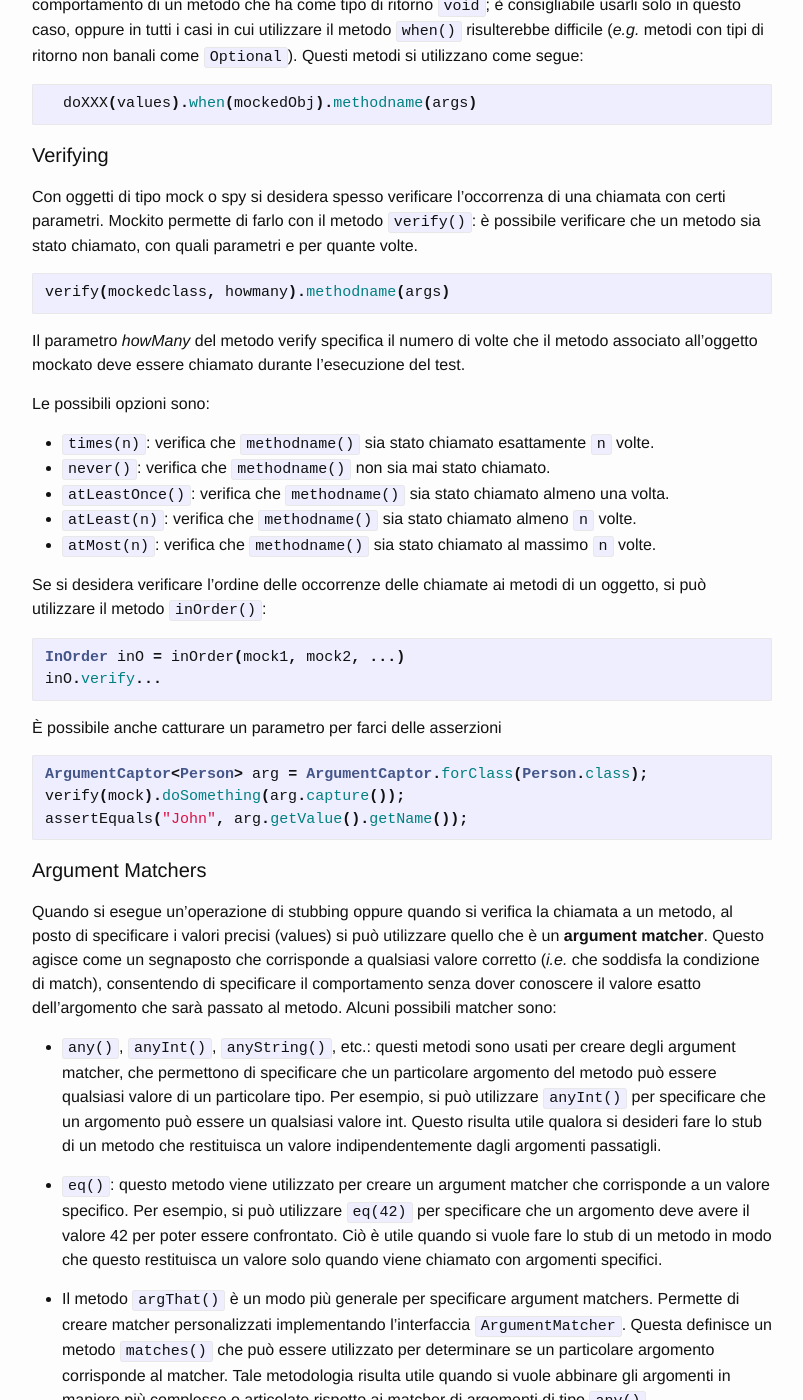
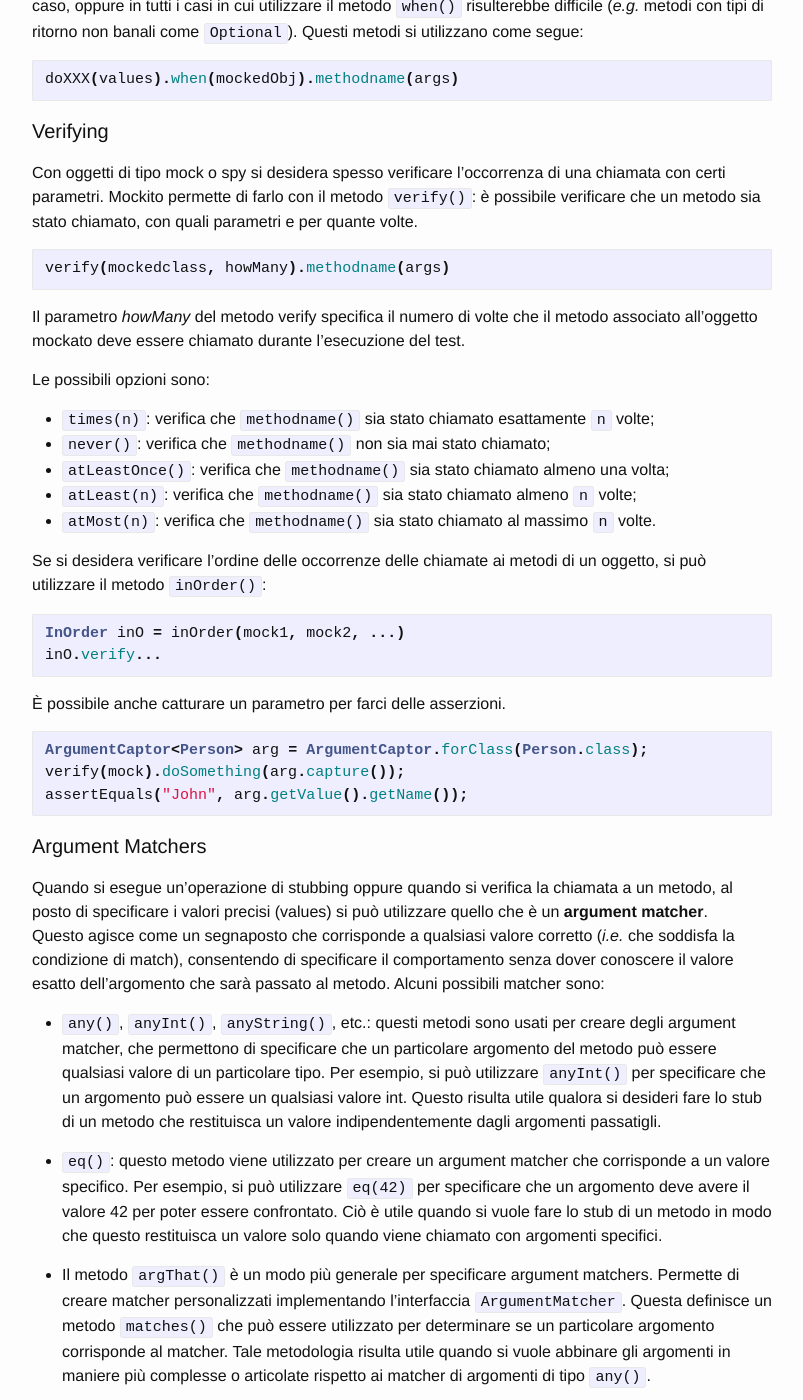
Before and after one commit to MarcoBuster/sweng, a Jekyll site: the page built from _posts/2022-11-07-mocking.md, in a window 1280 px wide and 1400 px high, scrolled down 8016 px. Shown: the whole window, without its empty margins (238-1041 px from the left). Built offline with Jekyll 4.4.1, drawn with Linux system fonts in a browser that asks for light colours; the table of contents is made by our own code; some of the changed text lies outside the part shown.

Commit message:
Minor fixes

````diff
--- a/_posts/2022-11-07-mocking.md
+++ b/_posts/2022-11-07-mocking.md
@@ -418,8 +418,8 @@
         res = SUT.somma(spy);
 
         assertThat(set).isEqualTo(14);
-        //assert che getValue è stata chiamata 3 volte
-        //prima una volta con parametro 0 e poi...
+        // assert che getValue è stata chiamata 3 volte
+        // prima una volta con parametro 0 e poi...
         }
 ```
 
@@ -455,7 +455,7 @@
 
 {% responsive_image path: 'assets/10_fake-object.png' %}
 
-Un **fake object** è un oggetto reale che implementa a tutti gli effetti le funzionalità del DOC, ma per farlo impiega una qualche "scorciatoia" in una maniera che non risulterebbe applicabile ad un contesto di produzione _e.g_ database in memoria invece di un database reale, soluzioni inefficienti, parti di codice open source utilizzabili solo in fase di testing.
+Un **fake object** è un oggetto reale che implementa a tutti gli effetti le funzionalità del DOC, ma per farlo impiega una qualche "scorciatoia" in una maniera che non risulterebbe applicabile ad un contesto di produzione _e.g._ database in memoria invece di un database reale, soluzioni inefficienti, parti di codice open source utilizzabili solo in fase di testing.
 
 ### Riepilogo
 La tabella sottostante fornisce un riepilogo di ciò che rappresenta ciascuna variante dei Test Double.
@@ -563,24 +563,24 @@
 Tuttavia, a differenza del metodo `when()`, questi possono essere usati anche per specificare il comportamento di un metodo che ha come tipo di ritorno `void`; è consigliabile usarli solo in questo caso, oppure in tutti i casi in cui utilizzare il metodo `when()` risulterebbe difficile (_e.g._ metodi con tipi di ritorno non banali come `Optional`).
 Questi metodi si utilizzano come segue:
   ```java
-  doXXX(values).when(mockedObj).methodname(args)
-  ```
+doXXX(values).when(mockedObj).methodname(args)
+```
 
 #### Verifying
 
 Con oggetti di tipo mock o spy si desidera spesso verificare l'occorrenza di una chiamata con certi parametri.
 Mockito permette di farlo con il metodo `verify()`: è possibile verificare che un metodo sia stato chiamato, con quali parametri e per quante volte.
 ```java
-verify(mockedclass, howmany).methodname(args)
+verify(mockedclass, howMany).methodname(args)
 ```
 Il parametro _howMany_ del metodo verify specifica il numero di volte che il metodo associato all'oggetto mockato deve essere chiamato durante l'esecuzione del test.
 
 Le possibili opzioni sono:
 
--   `times(n)`: verifica che `methodname()` sia stato chiamato esattamente `n` volte.
--   `never()`: verifica che `methodname()` non sia mai stato chiamato.
--   `atLeastOnce()`: verifica che `methodname()` sia stato chiamato almeno una volta.
--   `atLeast(n)`: verifica che `methodname()` sia stato chiamato almeno `n` volte.
+-   `times(n)`: verifica che `methodname()` sia stato chiamato esattamente `n` volte;
+-   `never()`: verifica che `methodname()` non sia mai stato chiamato;
+-   `atLeastOnce()`: verifica che `methodname()` sia stato chiamato almeno una volta;
+-   `atLeast(n)`: verifica che `methodname()` sia stato chiamato almeno `n` volte;
 -   `atMost(n)`: verifica che `methodname()` sia stato chiamato al massimo `n` volte.
 
 Se si desidera verificare l'ordine delle occorrenze delle chiamate ai metodi di un oggetto, si può utilizzare il metodo `inOrder()`:
@@ -589,7 +589,7 @@
 inO.verify...
 ```
 
-È possibile anche catturare un parametro per farci delle asserzioni
+È possibile anche catturare un parametro per farci delle asserzioni.
 ```java
 ArgumentCaptor<Person> arg = ArgumentCaptor.forClass(Person.class);
 verify(mock).doSomething(arg.capture());
@@ -598,7 +598,7 @@
 
 #### Argument Matchers
 
-Quando si esegue un'operazione di stubbing oppure quando si verifica la chiamata a un metodo, al posto di specificare i valori precisi (values) si può utilizzare quello che è un **argument matcher**.
+Quando si esegue un'operazione di stubbing oppure quando si verifica la chiamata a un metodo, al posto di specificare i valori precisi (values) si può utilizzare quello che è un **argument matcher**. \\
 Questo agisce come un segnaposto che corrisponde a qualsiasi valore corretto (_i.e._ che soddisfa la condizione di match), consentendo di specificare il comportamento senza dover conoscere il valore esatto dell'argomento che sarà passato al metodo.
 Alcuni possibili matcher sono:
 
````
Also changed, not shown: other parts of _posts/2022-11-07-mocking.md (+1 -1 lines).
